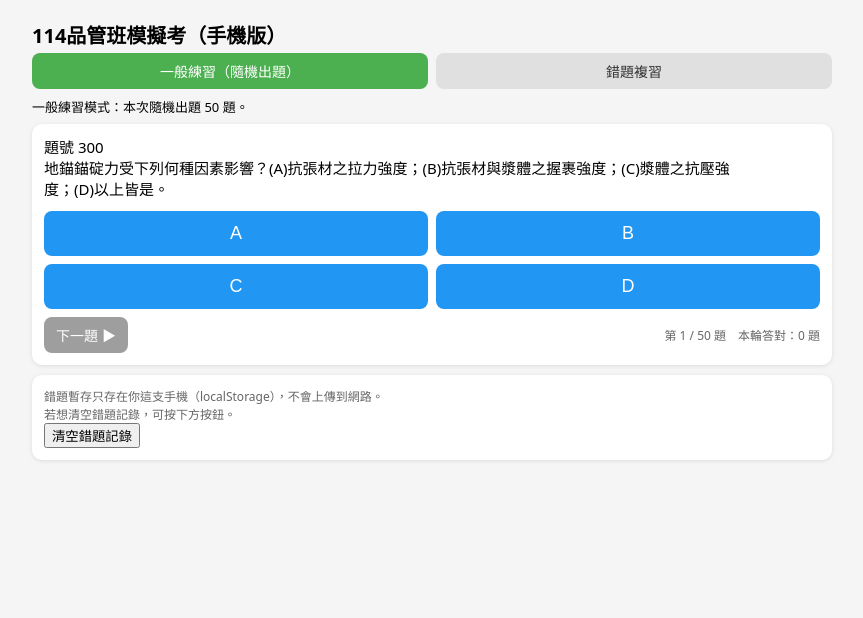
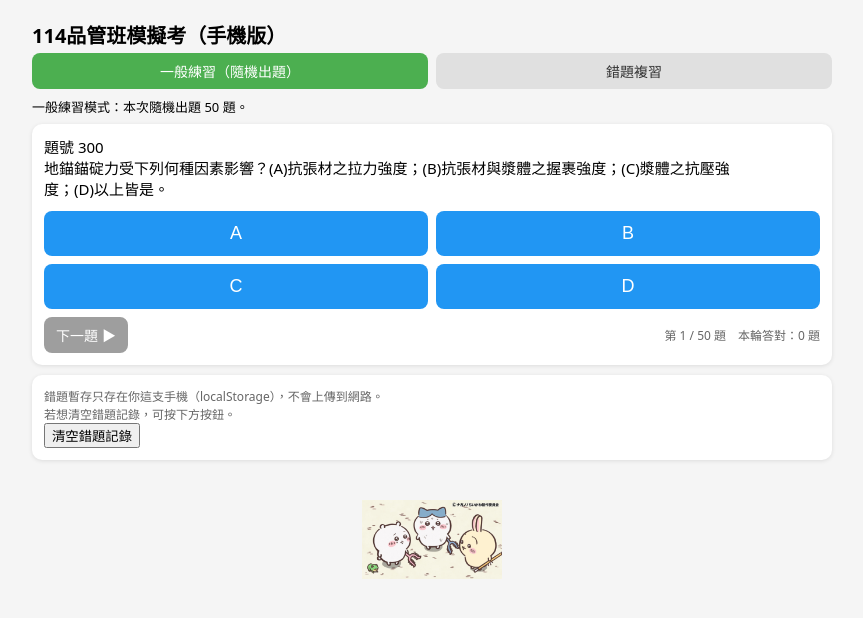
Before and after one commit to momomo-beep/qc-exam-web, a plain HTML site: page index.html in a window 1280 px wide. Shown: the whole page, without its empty margins (208-1071 px from the left). Drawn offline with Linux system fonts and the light colour scheme.

Commit message:
Update index.html

```diff
--- a/index.html
+++ b/index.html
@@ -5,6 +5,18 @@
   <title>ER114139品管班模擬考</title>
   <meta name="viewport" content="width=device-width, initial-scale=1">
   <style>
+.bottom-img-box {
+  text-align: center;
+  margin-top: 40px;
+  margin-bottom: 20px;
+}
+
+.bottom-img {
+  width: 140px;   /* 你可以改大改小 例如 120px、160px */
+  opacity: 0.9;   /* 可愛一點點透明感 */
+}
+
+
     body {
       font-family: "Microsoft JhengHei", system-ui, -apple-system, BlinkMacSystemFont, sans-serif;
       margin: 0;
@@ -148,5 +160,10 @@
   </div>
 
   <script src="script.js"></script>
+
+<div class="bottom-img-box">
+  <img src="ge.jpg" class="bottom-img" alt="吉伊卡哇監考中">
+</div>
+
 </body>
 </html>
```
